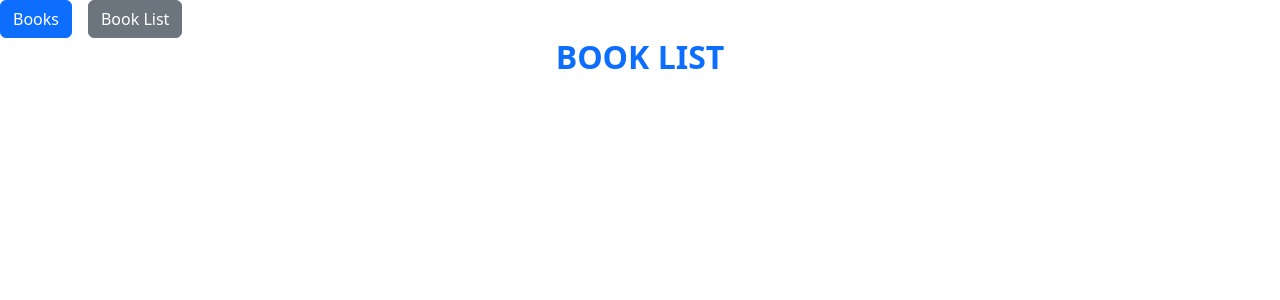
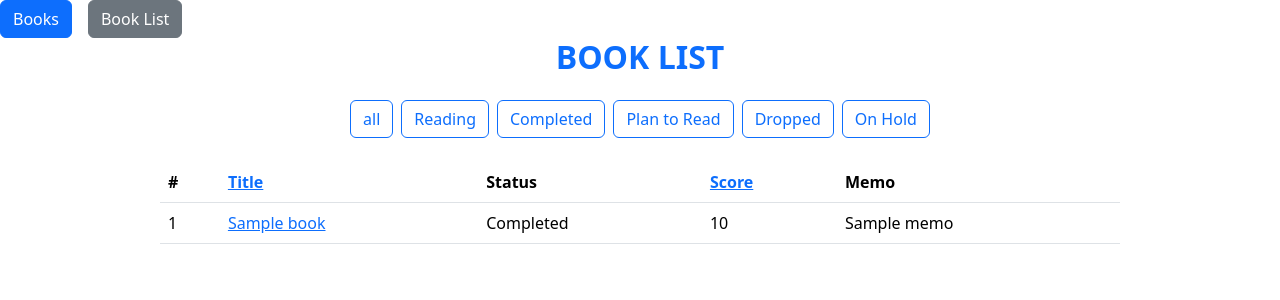
Before and after one commit to Justin-Schultz-GHub/ls-py185-book_tracker, a Flask app: page /book_list in a window 1280 px wide. Shown: the part 70-370 px from the top of the page. Run offline with Flask 3, Linux system fonts and the light colour scheme; the visitor is signed in with stand-in values (Sample User, id 1); a database or web service that is not in the repository returns one stand-in record (values such as "Sample title"); some libraries are stand-ins or nearby versions.

Commit message:
Implement book list page with routing and DB queries

```diff
--- a/app.py
+++ b/app.py
@@ -107,15 +107,37 @@ def book(book_id):
     return render_template('book.html', book=book, user_book=user_book)
 
 @app.route('/book_list')
-def book_list():
-    return render_template('book_list.html')
+def book_list(status='All'):
+    if 'user_id' not in session:
+        return redirect(url_for('index'))
+
+    order_by = request.args.get('order_by', 'title').lower()
+    order_dir = request.args.get('order_dir', 'desc').lower()
+    status = request.args.get('status', 'All')
+
+    allowed_columns = ('title', 'score')
+    if order_by not in allowed_columns:
+        order_by = 'title'
+
+    allowed_orders = ('asc', 'desc')
+    if order_dir not in allowed_orders:
+        order_dir = 'desc'
+
+    allowed_statuses = ('All', 'Reading', 'Plan to Read', 'Completed', 'Dropped', 'On Hold')
+    if status not in allowed_statuses:
+        status = 'All'
+
+    user_book_list = g.storage.get_user_book_list(session['user_id'], order_by, order_dir, status)
+
+    return render_template('book_list.html', user_book_list=user_book_list, status=status)
 
 @app.route('/add_to_book_list/<int:book_id>', methods=['GET', 'POST'])
 def add_to_book_list(book_id):
     status = request.form['status']
     score = str(request.form['score'])
+    memo = request.form['memo']
 
-    g.storage.add_to_book_list(session['user_id'], book_id, status, score)
+    g.storage.add_to_book_list(session['user_id'], book_id, status, score, memo)
 
     return redirect(url_for('book', book_id=book_id))
 
--- a/persistence/database_persistence.py
+++ b/persistence/database_persistence.py
@@ -56,7 +56,8 @@ class DatabasePersistence:
                                 user_id INTEGER REFERENCES users(id) ON DELETE CASCADE,
                                 book_id INTEGER REFERENCES books(id) ON DELETE CASCADE,
                                 status TEXT NOT NULL CHECK (status in ('Completed', 'Reading', 'Plan to Read', 'Dropped')),
-                                score TEXT
+                                score TEXT,
+                                memo TEXT
                                 );
                             ''')
 
@@ -160,7 +161,7 @@ class DatabasePersistence:
 
     def user_book_status(self, user_id, book_id):
         query = '''
-                SELECT status, score FROM users_books
+                SELECT status, score, memo FROM users_books
                 WHERE user_id = (%s) and book_id = (%s);
                 '''
         logger.info('Executing query: %s', query)
@@ -170,7 +171,7 @@ class DatabasePersistence:
                 cursor.execute(query, (user_id, book_id,))
                 return cursor.fetchone()
 
-    def add_to_book_list(self, user_id, book_id, status, score):
+    def add_to_book_list(self, user_id, book_id, status, score, memo):
         query = '''
                 SELECT 1 FROM users_books
                 WHERE user_id = (%s) and book_id = (%s);
@@ -185,21 +186,59 @@ class DatabasePersistence:
         if exists:
             query = '''
                     UPDATE users_books
-                    SET status = %s, score = %s
+                    SET status = %s, score = %s, memo = %s
                     WHERE user_id = %s AND book_id = %s;
                     '''
             logger.info('Executing query: %s', query)
 
             with self._database_connect() as connection:
                 with connection.cursor(cursor_factory=DictCursor) as cursor:
-                    cursor.execute(query, (status, score, user_id, book_id,))
+                    cursor.execute(query, (status, score, memo, user_id, book_id,))
         else:
             query = '''
-                    INSERT INTO users_books (user_id, book_id, status, score)
-                    values (%s, %s, %s, %s);
+                    INSERT INTO users_books (user_id, book_id, status, score, memo)
+                    values (%s, %s, %s, %s, %s);
                     '''
             logger.info('Executing query: %s', query)
 
             with self._database_connect() as connection:
                 with connection.cursor(cursor_factory=DictCursor) as cursor:
-                    cursor.execute(query, (user_id, book_id, status, score,))
+                    cursor.execute(query, (user_id, book_id, status, score, memo,))
+
+    def get_user_book_list(self, user_id, order_by, order_dir, status):
+        allowed_columns = ('title', 'score')
+        allowed_orders = ('asc', 'desc')
+
+        if order_by not in allowed_columns:
+            order_by = 'title'
+
+        if order_dir not in allowed_orders:
+            order_dir = 'desc'
+
+        query = f'''
+                SELECT * FROM books as b
+                JOIN users_books as ub
+                ON b.id = ub.book_id
+                '''
+        where_clauses = ['user_id = %s']
+        params = [user_id]
+
+        if status != 'All':
+            where_clauses.append('status = (%s)')
+            params.append(status)
+
+        query += ' WHERE ' + ' AND '.join(where_clauses)
+
+        if order_by == 'score':
+            query += f' ORDER BY {order_by} {order_dir}, title'
+        else:
+            query += f' ORDER BY {order_by} {order_dir}'
+
+        logger.info('Executing query: %s', query)
+
+        with self._database_connect() as connection:
+            with connection.cursor(cursor_factory=DictCursor) as cursor:
+                cursor.execute(query, tuple(params))
+                result = cursor.fetchall()
+
+        return result
--- a/templates/book.html
+++ b/templates/book.html
@@ -17,12 +17,14 @@
             <option value="Plan to Read" {% if user_book and user_book.status == 'Plan to Read' %}selected{% endif %}>Plan to Read</option>
             <option value="Completed" {% if user_book and user_book.status == 'Completed' %}selected{% endif %}>Completed</option>
             <option value="Dropped" {% if user_book and user_book.status == 'Dropped' %}selected{% endif %}>Dropped</option>
+            <option value="On Hold" {% if user_book and user_book.status == 'On Hold' %}selected{% endif %}>On Hold</option>
         </select>
     </div>
 
     <div class="mb-2" style="width: 200px;">
         <label for="score" class="form-label">Score</label>
         <select name="score" id="score" class="form-select">
+            <option value="Select" {% if user_book and user_book.score == 'Select' %}selected{% endif %}>Select</option>
             <option value="10" {% if user_book and user_book.score|int == 10 %}selected{% endif %}>10 - Masterpiece</option>
             <option value="9" {% if user_book and user_book.score|int == 9 %}selected{% endif %}>9 - Great</option>
             <option value="8" {% if user_book and user_book.score|int == 8 %}selected{% endif %}>8 - Very Good</option>
@@ -36,6 +38,10 @@
         </select>
     </div>
 
+    <div class="mb-2">
+        <label for="memo" class="form-label">Memo</label>
+        <textarea name="memo" id="memo" class="form-control" rows="3" style="width: 300px;">{{ user_book.memo if user_book else '' }}</textarea>
+    </div>
 
     {% if user_book.status %}
         <button type="submit" class="btn btn-warning">Update</button>
--- a/templates/book_list.html
+++ b/templates/book_list.html
@@ -3,4 +3,37 @@
 {% block page_title %}BOOK LIST{% endblock %}
 
 {% block content %}
+<div class="d-flex justify-content-center gap-2 mb-3">
+    {% set statuses = ['all', 'Reading', 'Completed', 'Plan to Read', 'Dropped', 'On Hold'] %}
+    {% for s in statuses %}
+        <a href="{{ url_for('book_list', status=s, order_by=request.args.get('order_by', 'title'), order_dir=request.args.get('order_dir', 'desc')) }}"
+           class="btn {% if status == s %}btn-primary{% else %}btn-outline-primary{% endif %}">
+           {{ s }}
+        </a>
+    {% endfor %}
+</div>
+<div class="mx-auto mt-4" style="width: 75%;">
+    <table class="table">
+        <thead>
+            <tr>
+                <th>#</th>
+                <th><a href="{{ url_for('book_list', order_by='title', order_dir='desc' if request.args.get('order_dir')=='asc' else 'asc', status=status) }}">Title</a></th>
+                <th>Status</th>
+                <th><a href="{{ url_for('book_list', order_by='score', order_dir='desc' if request.args.get('order_dir')=='asc' else 'asc', status=status) }}">Score</a></th>
+                <th>Memo</th>
+            </tr>
+        </thead>
+        <tbody>
+            {% for entry in user_book_list %}
+            <tr>
+                <td>{{ loop.index }}</td>
+                <td><a href="{{ url_for('book', book_id=entry.book_id) }}">{{ entry.title }}</a></td>
+                <td>{{ entry.status }}</td>
+                <td>{{ '' if entry.score == 'Select' else entry.score }}</td>
+                <td style="max-width: 300px; white-space: normal; word-wrap: break-word;">{{ entry.memo if entry.memo else '' }}</td>
+            </tr>
+            {% endfor %}
+        </tbody>
+    </table>
+</div>
 {% endblock %}
```
